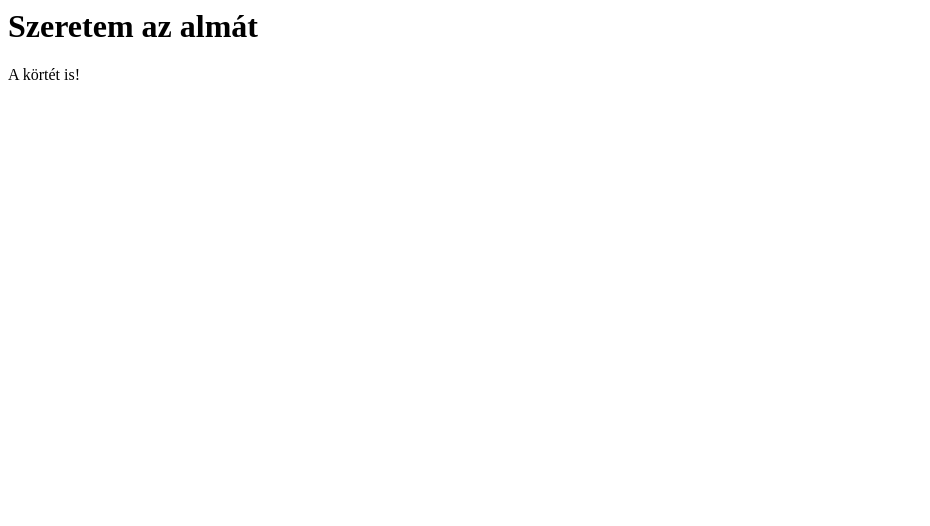
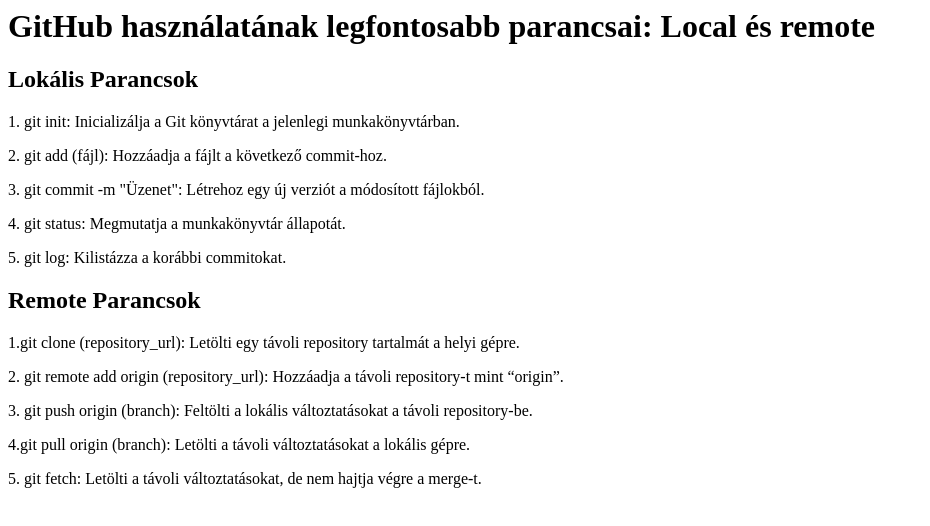
Before and after one commit to marcellszabo921/FU7OMCWebTech, a plain HTML site: page FU7OMC_0212/elso.html in a window 1280 px wide. Shown: the whole page, without its empty margins (0-930 px from the left). Drawn offline with Linux system fonts and the light colour scheme.

Commit message:
Add files via upload

```diff
--- a/FU7OMC_0212/elso.html
+++ b/FU7OMC_0212/elso.html
@@ -4,8 +4,19 @@
 </head>
 
 <body>
-  <h1>Szeretem az almát</h1>
-  <p>A körtét is!</p>
+  <h1>GitHub használatának legfontosabb parancsai: Local és remote</h1>
+  <h2>Lokális Parancsok</h2>
+  <p>1. git init: Inicializálja a Git könyvtárat a jelenlegi munkakönyvtárban.</p>
+  <p>2. git add (fájl): Hozzáadja a fájlt a következő commit-hoz.</p>
+  <p>3. git commit -m "Üzenet": Létrehoz egy új verziót a módosított fájlokból.</p>
+  <p>4. git status: Megmutatja a munkakönyvtár állapotát.</p>
+  <p>5. git log: Kilistázza a korábbi commitokat.</p>
+  <h2>Remote Parancsok</h2>
+  <p>1.git clone (repository_url): Letölti egy távoli repository tartalmát a helyi gépre.</p>
+  <p>2. git remote add origin (repository_url): Hozzáadja a távoli repository-t mint “origin”.</p>
+  <p>3. git push origin (branch): Feltölti a lokális változtatásokat a távoli repository-be.</p>
+  <p>4.git pull origin (branch): Letölti a távoli változtatásokat a lokális gépre.</p>
+  <p>5. git fetch: Letölti a távoli változtatásokat, de nem hajtja végre a merge-t.</p>
 </body>
 
 </html>
```
